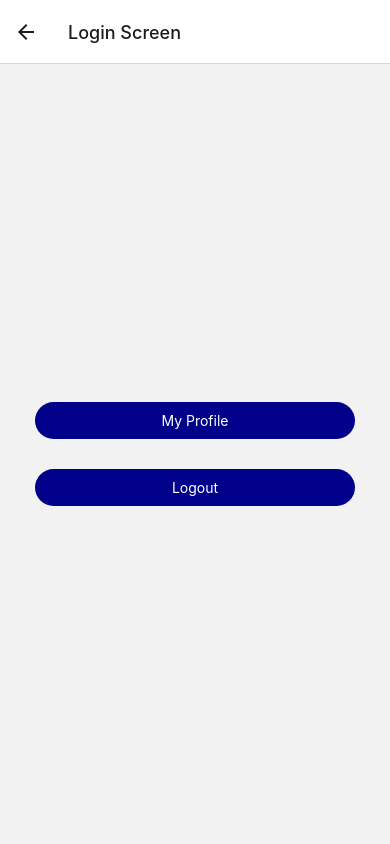
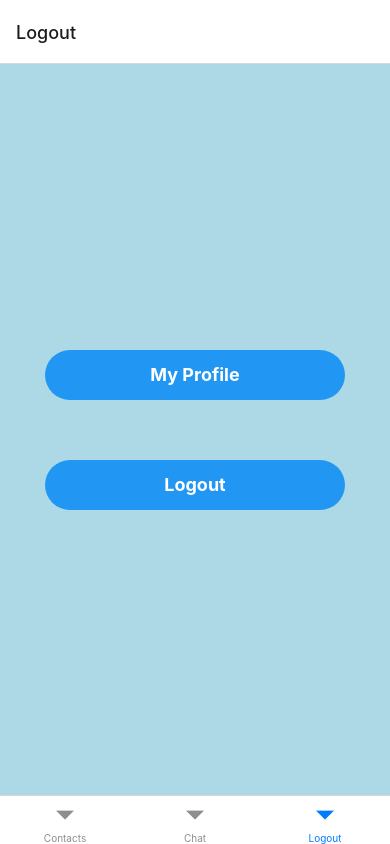
Before and after one commit to sivanomar/SivanProject, a React Native app: screen /Logout in a window 390 px wide. Built offline with nearby package versions, Linux system fonts and the light colour scheme.

Commit message:
Small fixes

```diff
--- a/App.js
+++ b/App.js
@@ -2,11 +2,10 @@ import React from "react";
 import { NavigationContainer } from "@react-navigation/native";
 import { createStackNavigator } from "@react-navigation/stack";
 import { createBottomTabNavigator } from "@react-navigation/bottom-tabs";
-
-import SignUp from "./components/SignupScreen";
+import SignupScreen from "./components/SignupScreen";
 import ContactScreen from "./components/contactScreen";
 import Login from "./components/LoginScreen";
-import FlatListDemo from "./components/Flatlistdemo";
+import FlatListDemo from "./components/chat";
 import Logout from "./components/Logout";
 
 const Stack = createStackNavigator();
@@ -16,11 +15,11 @@ function LoggedInNav()
 {
   return (
     <BottomTab.Navigator
-      initialRouteName="Contact"
+      initialRouteName="Contacts"
       screenOptions={{ headerShown: true }}
     >
-      <BottomTab.Screen name="Contact" component={ContactScreen} />
-      <BottomTab.Screen name="FlatList" component={FlatListDemo} />
+      <BottomTab.Screen name="Contacts" component={ContactScreen} />
+      <BottomTab.Screen name="Chat" component={FlatListDemo} />
       <BottomTab.Screen name="Logout" component={Logout} />
     </BottomTab.Navigator>
   );
@@ -30,7 +29,7 @@ function App()
 {
   return (
     <NavigationContainer>
-      <Stack.Navigator initialRouteName="Login">
+      <Stack.Navigator initialRouteName="LoggedInNav">
 
         <Stack.Screen
           name="Logout"
@@ -54,7 +53,7 @@ function App()
         />
         <Stack.Screen
           name="SignUp"
-          component={SignUp}
+          component={SignupScreen}
           options={{ title: "Sign Up Screen" }}
         />
       </Stack.Navigator>
--- a/components/Logout.js
+++ b/components/Logout.js
@@ -1,66 +1,69 @@
-import AsyncStorage from "@react-native-async-storage/async-storage";
-import { StyleSheet, Text, TouchableOpacity, View } from "react-native-web";
+import React from 'react';
+import { StyleSheet, Text, TouchableOpacity, View } from 'react-native';
+import AsyncStorage from '@react-native-async-storage/async-storage';
 
-const Logout = (props) => {
+const Logout = ({ navigation }) => {
   const logout = async () => {
-    console.log("Logout");
-    const { navigation } = props;
-    const token = await AsyncStorage.getItem("whatsthat_session_token");
-    if (!token) throw new Error("No session token found");
-    return fetch("http://localhost:3333/api/1.0.0/logout", {
-      method: "POST",
-      headers: { "X-Authorization": token },
-    })
-      .then(async (response) => {
-        if (response.status === 200) {
-          await AsyncStorage.removeItem("whatsthat_session_token");
-          await AsyncStorage.removeItem("whatsthat_user_id");
-          navigation.navigate("Login");
-        } else if (response.status === 401) {
-          console.log("Unauthorized");
-          await AsyncStorage.removeItem("whatsthat_session_token");
-          await AsyncStorage.removeItem("whatsthat_user_id");
-          navigation.navigate("Login");
-        } else throw new Error("Something went wrong");
-      })
-      .catch((error) => {
-        console.log(error);
+    try {
+      const token = await AsyncStorage.getItem('whatsthat_session_token');
+      if (!token) throw new Error('No session token found');
+
+      const response = await fetch('http://localhost:3333/api/1.0.0/logout', {
+        method: 'POST',
+        headers: { 'X-Authorization': token },
       });
+
+      if (response.status === 200 || response.status === 401) {
+        await AsyncStorage.removeItem('whatsthat_session_token');
+        await AsyncStorage.removeItem('whatsthat_user_id');
+        navigation.navigate('Login');
+      } else {
+        throw new Error('Something went wrong');
+      }
+    } catch (error) {
+      console.log(error);
+    }
   };
+
   return (
-    <View style={{ flex: 1, justifyContent: "center", alignItems: "center" }}>
-      <TouchableOpacity
-        style={{ paddingLeft: 10, paddingRight: 10, paddinghorizontal: 20 }}
-        onPress={() => {
-          navigation.navigate("Profile");
-        }}
-      >
-        <View style={Styles.btn}>
-          <Text style={Styles.btnText}>My Profile</Text>
+    <View style={styles.container}>
+      <TouchableOpacity onPress={() => navigation.navigate('Profile')}>
+        <View style={styles.button}>
+          <Text style={styles.buttonText}>My Profile</Text>
         </View>
       </TouchableOpacity>
-      <TouchableOpacity
-        style={{ paddingLeft: 10, paddingRight: 10, paddinghorizontal: 20 }}
-        onPress={() => logout()}
-      >
-        <View style={Styles.btn}>
-          <Text style={Styles.btnText}>Logout</Text>
+      <TouchableOpacity onPress={logout}>
+        <View style={styles.button}>
+          <Text style={styles.buttonText}>Logout</Text>
         </View>
       </TouchableOpacity>
     </View>
   );
 };
-export default Logout;
-const Styles = StyleSheet.create({
-  btn: {
-    backgroundColor: "darkblue",
-    margin: 15,
-    width: "82vw",
+
+const styles = StyleSheet.create({
+  container: {
+    flex: 1,
+    justifyContent: 'center',
+    backgroundColor: 'lightblue',
+
+    alignItems: 'center',
+  },
+  button: {
+    width: 300,
     borderRadius: 25,
+    height: 50,
+    alignItems: 'center',
+    justifyContent: 'center',
+    backgroundColor: '#2196F3',
+    marginBottom: 30,
+    marginTop: 30,
   },
-  btnText: {
-    textAlign: "center",
-    padding: 10,
-    color: "white",
+  buttonText: {
+    fontSize: 18,
+    fontWeight: 'bold',
+    color: '#fff',
   },
 });
+
+export default Logout;
--- /dev/null
+++ b/components/chat.js
@@ -0,0 +1,119 @@
+import React, { useState } from 'react';
+import { View, Text, FlatList, StyleSheet, TextInput, TouchableOpacity } from 'react-native';
+
+const Chat = () =>
+{
+  const [conversation, setConversation] = useState([
+    { id: 8, user_id: 2, name: "Ronan", message: "Am I your fire? Your one desire?" },
+    { id: 9, user_id: 1, name: "Ash", message: "No, don't call here no more creep!" },
+  ]);
+  const [messageText, setMessageText] = useState('');
+
+  const sendMessage = () =>
+  {
+    if (messageText.trim() === '')
+    {
+      return;
+    }
+    const newMessage = {
+      id: Math.random().toString(36).substring(7),
+      user_id: 1,
+      name: "Ash",
+      message: messageText
+    };
+    setConversation([...conversation, newMessage]);
+    setMessageText('');
+  };
+
+  return (
+    <View style={styles.container}>
+      <View style={[styles.wrapper, { height: "80%" }]}>
+        <FlatList
+          data={conversation}
+          renderItem={({ item }) => (
+            <View style={[styles.message, item.user_id === 1 ? styles.other : styles.from_me]}>
+              <Text style={styles.author}>{item.name}</Text>
+              <Text style={styles.content}>{item.message}</Text>
+            </View>
+          )}
+          keyExtractor={item => item.id.toString()}
+        />
+      </View>
+      <View style={[styles.inputWrapper, { height: "20%" }]}>
+        <TextInput
+          style={styles.input}
+          placeholder="Type a message"
+          onChangeText={text => setMessageText(text)}
+          value={messageText}
+        />
+        <TouchableOpacity style={styles.sendButton} onPress={sendMessage}>
+          <Text style={styles.sendButtonText}>Send</Text>
+        </TouchableOpacity>
+      </View>
+    </View>
+  );
+};
+
+const styles = StyleSheet.create({
+  container: {
+    flex: 1,
+    backgroundColor: "lightblue",
+    height: "100vh"
+  },
+  wrapper: {
+    flex: 1,
+  },
+  message: {
+    borderRadius: 15,
+    padding: 5,
+    margin: 5,
+    width: '60%'
+  },
+  author: {
+    fontWeight: 'bold',
+    color: '#333'
+  },
+  content: {
+    fontStyle: 'italic',
+    color: '#ffffff'
+  },
+  other: {
+    alignSelf: 'flex-end',
+    backgroundColor: 'limegreen',
+  },
+  from_me: {
+    backgroundColor: 'skyblue'
+  },
+  inputWrapper: {
+    backgroundColor: '#ffffff',
+    borderTopWidth: 1,
+    borderTopColor: '#cccccc',
+    padding: 10,
+  },
+  input: {
+    width: "95%",
+    height: 40,
+    margin: 12,
+    borderWidth: 1,
+    padding: 10,
+    borderRadius: 5,
+    backgroundColor: 'white',
+  },
+  sendButton: {
+    width: '100%',
+    borderRadius: 25,
+    height: 50,
+    alignItems: 'center',
+    justifyContent: 'center',
+    backgroundColor: '#2196F3',
+    marginBottom: 10,
+    marginTop: 10,
+  },
+  sendButtonText: {
+    fontSize: 18,
+    fontWeight: 'bold',
+    color: '#fff',
+  }
+});
+
+export default Chat;
--- a/components/contactScreen.js
+++ b/components/contactScreen.js
@@ -1,5 +1,6 @@
-import React, { Component } from "react";
-import {
+import React, { useState, useEffect } from "react";
+import
+  {
     View,
     Text,
     FlatList,
@@ -11,31 +12,28 @@ import {
 import AsyncStorage from "@react-native-async-storage/async-storage";
 import Contact from "./Contact";
 
-export default class ContactScreen extends Component {
-  constructor(props) {
-    super(props);
+const ContactScreen = () =>
+{
+  const [contacts, setContacts] = useState([]);
+  const [searchString, setSearchString] = useState("");
+  const [isLoading, setIsLoading] = useState(true);
+  const [errorState, setErrorState] = useState("");
 
-    this.state = {
-      contacts: [],
-      searchString: "",
-      isLoading: true,
-      errorstate: "",
-    };
+  useEffect(() =>
+  {
+    getContacts();
+  }, []);
+
+  const getContacts = async () =>
+  {
+    try
+    {
+      const token = await AsyncStorage.getItem("whatsthat_session_token");
+      if (!token)
+      {
+        // throw new Error("No session token found");
       }
-
-  componentDidMount() {
-    this.unsubscribe = this.props.navigation.addListener("focus", () => {
-      this.getContacts();
-    });
-  }
-
-  async getContacts() {
-    try {
-      const token = await AsyncStorage.getItem("whatsthat_session_token");
-      if (!token) {
-        throw new Error("No session token found");
-      }
-
+return
       const response = await fetch("http://localhost:3333/api/1.0.0/contacts", {
         method: "GET",
         headers: {
@@ -43,27 +41,34 @@ export default class ContactScreen extends Component {
         },
       });
 
-      if (response.status === 200) {
+      if (response.status === 200)
+      {
         const data = await response.json();
-        this.setState({ contacts: data });
-      } else if (response.status === 401) {
+        setContacts(data);
+      } else if (response.status === 401)
+      {
         throw new Error("Unauthorized");
-      } else if (response.status === 500) {
-        throw new Error("Server error");
-      } else {
-        throw new Error("Something went wrong");
+      } else if (response.status === 500)
+      {
+        // throw new Error("Server error");
+      } else
+      {
+        // throw new Error("Something went wrong");
       }
-    } catch (error) {
+    } catch (error)
+    {
       console.log(error);
     }
-  }
+  };
 
-  async searchContact() {
-    const { searchString, offset } = this.state;
-    try {
+  const searchContact = async () =>
+  {
+    try
+    {
       const token = await AsyncStorage.getItem("whatsthat_session_token");
-      if (!token) {
-        throw new Error("No session token found");
+      if (!token)
+      {
+        // throw new Error("No session token found");
       }
 
       const response = await fetch(
@@ -76,40 +81,40 @@ export default class ContactScreen extends Component {
         }
       );
 
-      if (response.status === 200) {
+      if (response.status === 200)
+      {
         const newData = await response.json();
         const currentUser = await AsyncStorage.getItem("whatsthat_user_id");
         const filteredData = newData.filter(
           (obj) => parseInt(obj.user_id, 10) !== parseInt(currentUser, 10)
         );
-        this.setState({ contacts: filteredData });
-      } else if (response.status === 401) {
+        setContacts(filteredData);
+      } else if (response.status === 401)
+      {
         throw new Error("Unauthorized");
-      } else if (response.status === 500) {
+      } else if (response.status === 500)
+      {
         throw new Error("Server error");
-      } else {
+      } else
+      {
         throw new Error("Something went wrong");
       }
-    } catch (error) {
+    } catch (error)
+    {
       console.log(error);
     }
-  }
+  };
 
-
-  render() {
-    const navigation = this.props.navigation;
-    const { searchString, contacts } = this.state;
   return (
     <SafeAreaView style={styles.container}>
-
       <View style={styles.searchWrapper}>
         <TextInput
           style={styles.searchInput}
           placeholder="Search Contacts"
-            onChangeText={(value) => this.setState({ searchString: value })}
+          onChangeText={(value) => setSearchString(value)}
           value={searchString}
         />
-          <TouchableOpacity onPress={() => this.searchContact()}>
+        <TouchableOpacity onPress={searchContact}>
           <View style={styles.searchBtn}>
             <Text style={styles.btnText}>Search</Text>
           </View>
@@ -129,8 +134,7 @@ export default class ContactScreen extends Component {
       />
     </SafeAreaView>
   );
-  }
-}
+};
 
 const styles = StyleSheet.create({
   container: {
@@ -138,56 +142,15 @@ const styles = StyleSheet.create({
     backgroundColor: "lightblue",
     paddingHorizontal: 20,
   },
-  title: {
-    fontSize: 24,
-    fontWeight: "bold",
-    marginVertical: 20,
-    alignSelf: "center",
-  },
-  contact: {
-    paddingVertical: 10,
-    borderBottomWidth: 1,
-    borderBottomColor: "darkblue",
-    paddingLeft: 20,
-  },
-  name: {
-    fontSize: 18,
-    fontWeight: "bold",
-    color: "darkblue",
-  },
-  email: {
-    fontSize: 14,
-    color: "darkblue",
-  },
-  container: {
-    flex: 1,
-    width: "100%",
-    alignItems: "stretch",
-    justifyContent: "flex-start",
-  },
-  formContainer: {
-    flex: 1,
-  },
-  optWrapper: {
-    flexDirection: "row",
-    alignItems: "center",
-    justifyContent: "center",
-  },
-  optBtn: {
-    backgroundColor: "darkblue",
-    margin: 5,
-    width: "45vw",
-  },
-  optBtnText: {
-    textAlign: "center",
-    padding: 10,
-    color: "white",
-  },
   searchWrapper: {
     flexDirection: "row",
     alignItems: "center",
     justifyContent: "center",
     margin: 5,
+    color:"white",
+    borderWidth: 1,
+    borderRadius: 5,
+    backgroundColor: 'white',
   },
   searchInput: {
     borderLeftWidth: 1,
@@ -199,7 +162,7 @@ const styles = StyleSheet.create({
     width: "75vw",
   },
   searchBtn: {
-    backgroundColor: "lightblue",
+    backgroundColor: '#2196F3',
     margin: 5,
     width: "20vw",
     justifyContent: "center",
@@ -209,10 +172,6 @@ const styles = StyleSheet.create({
     padding: 10,
     color: "white",
   },
-  error: {
-    color: "red",
-    textAlign: "center",
-    justifyContent: "center",
-    paddingTop: 10,
-  },
 });
+
+export default ContactScreen;
--- a/components/flatlistdemo.js
+++ /dev/null
@@ -1,128 +0,0 @@
-import React, { Component } from 'react';
-import { View, Text, FlatList, StyleSheet, TextInput, TouchableOpacity } from 'react-native';
-
-export default class FlatListDemo extends Component{
-
-    constructor(props){
-        super(props);
-
-        this.state = {
-            conversation: [
-                {id: 1, user_id: 1, name: "Ash", message: "Tell me why?"},
-                {id: 2, user_id: 2, name: "Ronan", message: "Ain't nothing by a heartache"},
-                {id: 3, user_id: 1, name: "Ash", message: "Tell me why?"},
-                {id: 4, user_id: 2, name: "Ronan", message: "Ain't nothing by a mistake"},
-                {id: 5, user_id: 1, name: "Ash", message: "Tell me why?"},
-                {id: 6, user_id: 2, name: "Ronan", message: "I never want to hear you say"},
-                {id: 7, user_id: 1, name: "Ash", message: "I want it that way"},
-                {id: 8, user_id: 2, name: "Ronan", message: "Am I your fire? Your one desire?"},
-                {id: 9, user_id: 1, name: "Ash", message: "No, don't call here no more creep!"},
-            ],
-            messageText: ''
-        }
-    }
-
-    render(){
-        return(
-            <View style={styles.container}>
-                <View style={styles.wrapper}>
-                    <FlatList
-                        data={this.state.conversation}
-                        renderItem={({item}) => (
-                            <View style={[styles.message, item.user_id === 1 ? styles.other : styles.from_me ]}>
-                                <Text style={styles.author}>{item.name}</Text>
-                                <Text style={styles.content}>{item.message}</Text>
-                            </View>
-                        )}
-                        keyExtractor={item => item.id}
-                    />
-                </View>
-                <View style={styles.inputWrapper}>
-                    <TextInput
-                        style={styles.input}
-                        placeholder="Type a message"
-                        onChangeText={(text) => this.setState({messageText: text})}
-                        value={this.state.messageText}
-                    />
-                    <TouchableOpacity style={styles.sendButton} onPress={this.sendMessage}>
-                        <Text style={styles.sendButtonText}>Send</Text>
-                    </TouchableOpacity>
-                </View>
-            </View>
-        )
-    }
-
-    sendMessage = () => {
-        if (this.state.messageText.trim() === '') {
-            return;
-        }
-        const newMessage = {
-            id: Math.random().toString(36).substring(7),
-            user_id: 1,
-            name: "Ash",
-            message: this.state.messageText
-        };
-        this.setState(prevState => ({
-            conversation: [...prevState.conversation, newMessage],
-            messageText: ''
-        }));
-    }
-}
-
-const styles = StyleSheet.create({
-    container: {
-      flex: 1
-    },
-    wrapper: {
-      flex: 1
-    },
-    message: {
-      borderRadius: 15,
-      padding: 5,
-      margin: 5,
-      width: '60%'
-    },
-    author: {
-      fontWeight: 'bold',
-      color: '#333'
-    },
-    content: {
-      fontStyle: 'italic',
-      color: '#ffffff'
-    },
-    other: {
-      alignSelf: 'flex-end',
-      backgroundColor: 'limegreen',
-    },
-    from_me: {
-      backgroundColor: 'skyblue'
-    },
-    inputContainer: {
-      flexDirection: 'row',
-      alignItems: 'center',
-      backgroundColor: '#ffffff',
-      borderTopWidth: 1,
-      borderTopColor: '#cccccc',
-      padding: 10,
-      height: 60
-    },
-    input: {
-      flex: 1,
-      fontSize: 18,
-      color: '#333333',
-      borderRadius: 20,
-      padding: 10,
-      backgroundColor: '#f2f2f2'
-    },
-    sendButton: {
-      marginLeft: 10,
-      backgroundColor: 'steelblue',
-      borderRadius: 20,
-      padding: 10
-    },
-    sendButtonText: {
-      color: '#ffffff',
-      fontSize: 18,
-      fontWeight: 'bold'
-    }
-  });
--- a/components/loginScreen.js
+++ b/components/loginScreen.js
@@ -49,6 +49,7 @@ const LoginScreen = ({ navigation }) =>
         {
           const responseJson = await response.json();
           await AsyncStorage.setItem('whatsthat_session_token', responseJson.token);
+          navigation.navigate('LoggedInNav')
           Alert.alert(
             'Success',
             `Successfully logged in with email: ${values.email}`,
@@ -131,8 +132,8 @@ const styles = StyleSheet.create({
     width: 300,
     height: 40,
     margin: 12,
+    padding: 10,
     borderWidth: 1,
-    padding: 10,
     borderRadius: 5,
     backgroundColor: 'white',
   },
```
Also changed, not shown: 1 other file (tests, documents, lock files or other folders). Lines whose indentation alone changed are shown as unchanged.
